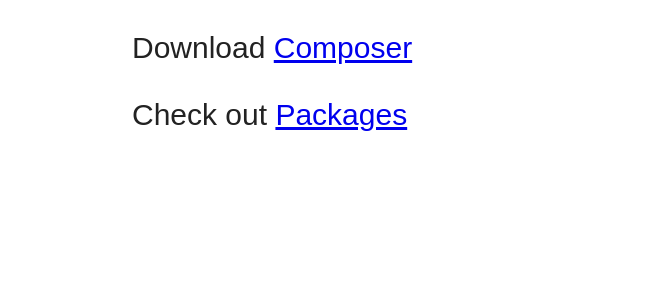
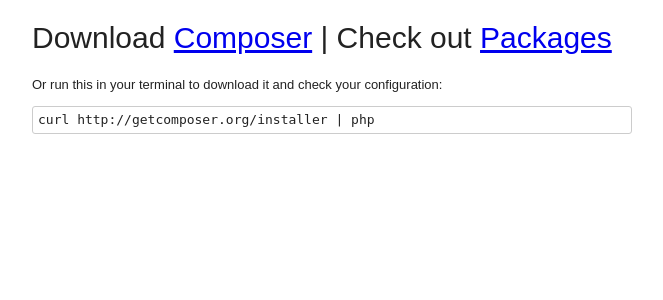
Before and after one commit to composer/getcomposer.org, a PHP site: page / in a window 1280 px wide. Shown: the top 300 px of the page, without its empty margins (308-971 px from the left). Run offline with PHP 8.4, Linux system fonts and the light colour scheme.

Commit message:
Adjust homepage

```diff
--- a/css/style.css
+++ b/css/style.css
@@ -65,8 +65,20 @@
 
 #main {
   margin: auto;
-  width: 400px;
+  width: 600px;
+}
+
+h1 {
+  font-weight: normal;
   font-size: 30px;
+}
+
+code {
+  display: block;
+  border: 1px solid #ccc;
+  border-radius: 3px;
+  margin: 5px 0;
+  padding: 5px;
 }
 
 /* ==|== non-semantic helper classes ======================================== */
--- a/index.html
+++ b/index.html
@@ -20,8 +20,9 @@
             <header>
             </header>
             <div id="main" role="main">
-                <p>Download <a href="/composer.phar">Composer</a></p>
-                <p>Check out <a href="http://packagist.org/">Packages</a></p>
+                <h1>Download <a href="/composer.phar">Composer</a> | Check out <a href="http://packagist.org/">Packages</a></h1>
+                <p>Or run this in your terminal to download it and check your configuration:</p>
+                <code>curl http://getcomposer.org/installer | php</code>
             </div>
             <footer>
             </footer>
```
